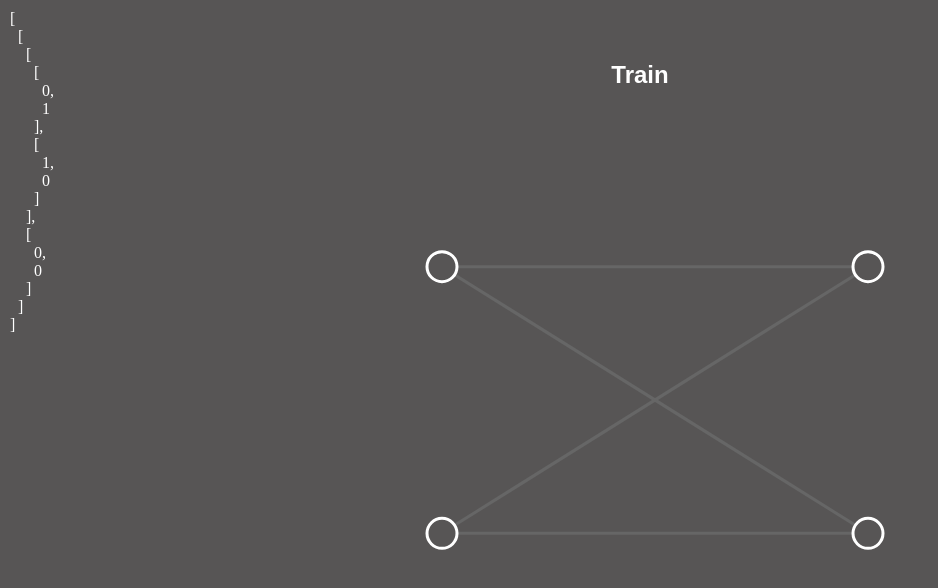
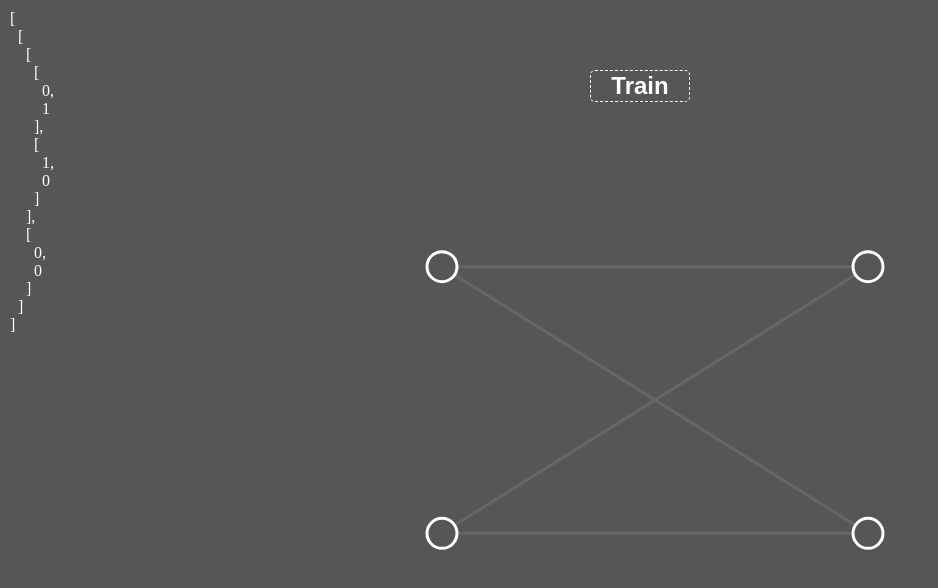
Before and after one commit to Thiago099/neural-network, a website built with Vite: page index.html in a window 1280 px wide. Shown: the whole page, without its empty margins (0-938 px from the left). Built offline with nearby package versions, Linux system fonts and the light colour scheme.

Commit message:
[feature] style

```diff
--- a/src/style.css
+++ b/src/style.css
@@ -63,8 +63,7 @@ input{
   cursor: pointer;
 }
 button{
-  width: 100%;
-  height: 100%;
+  margin-top: 10px;
   border: none;
   background-color: transparent;
   color: white;
@@ -73,8 +72,21 @@ button{
   text-align: center;
   outline: none;
   cursor: pointer;
+  border: 1px dashed white;
+  width: 100px;
+  border-radius: 5px;
+  transition: all 0.2s ease-in-out;
 }
-
+button:hover{
+  border-color:  rgb(0, 255, 255);
+  color : rgb(0, 255, 255);
+}
+#form{
+  display: flex;
+  flex-direction: column;
+  justify-content: center;
+  align-items: center;
+}
 #stdout{
   color: white;
   position: absolute;
```
